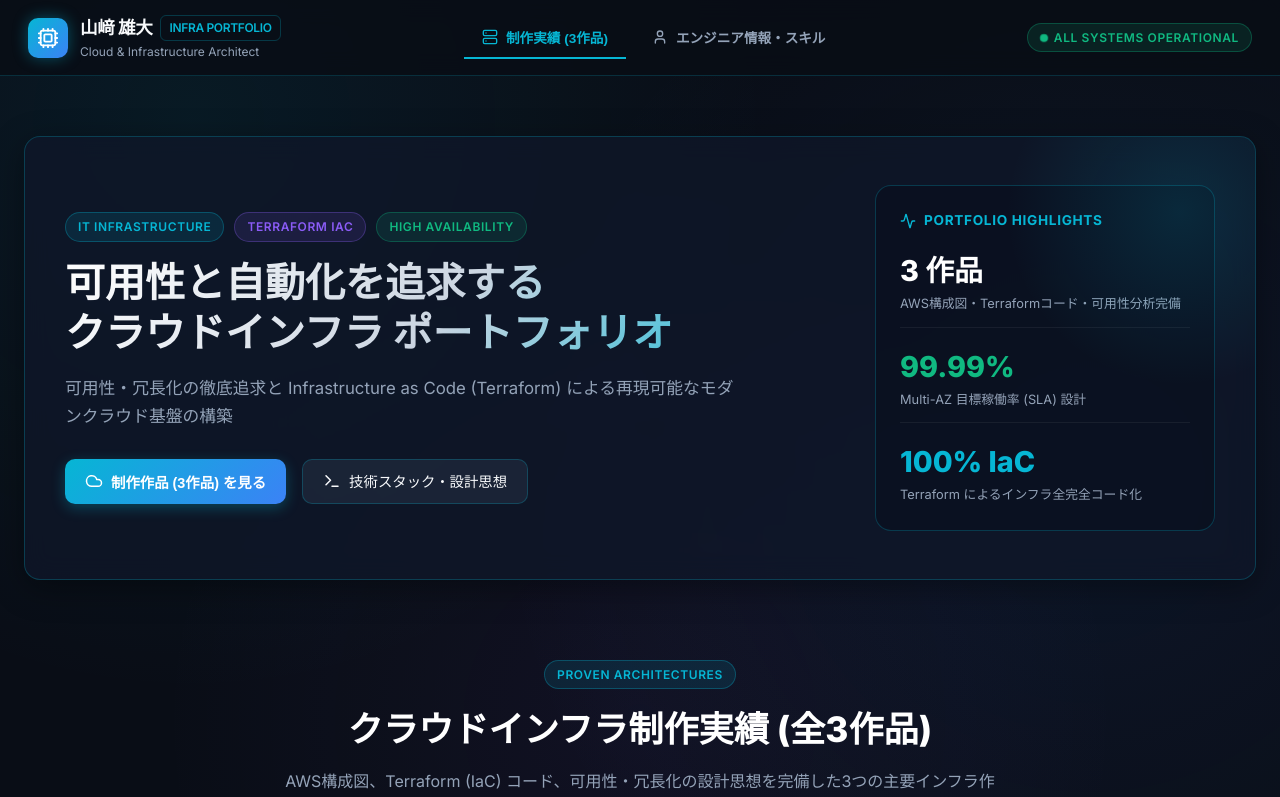
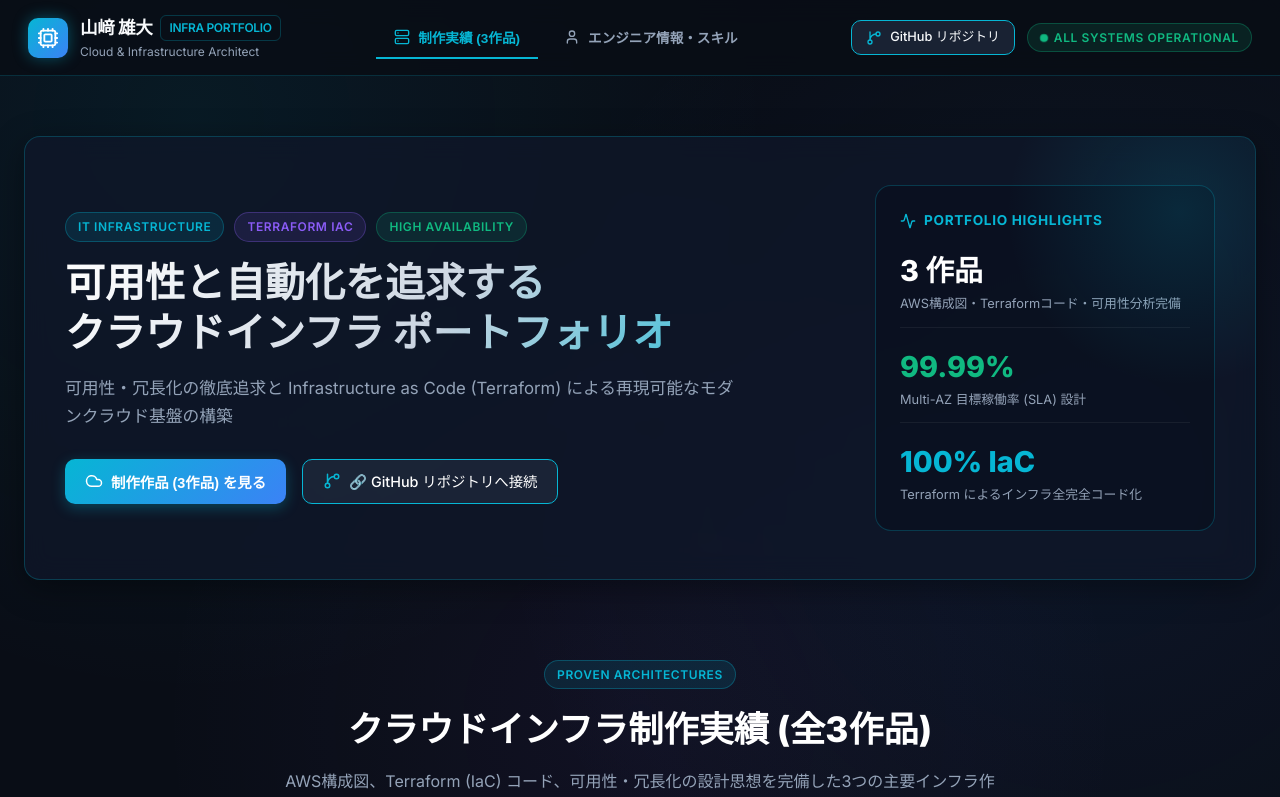
Before and after one commit to siw24010038-ui/infra-portfolio, a React (Vite) app: page / in a window 1280 px wide. Shown: the top 797 px of the page. Built offline with nearby package versions, Linux system fonts and the light colour scheme.

Commit message:
feat: add direct GitHub repository links to header, hero, and code viewer

```diff
--- a/src/components/CodeViewer.jsx
+++ b/src/components/CodeViewer.jsx
@@ -1,5 +1,5 @@
 import React, { useState } from 'react';
-import { Terminal, Copy, Check, FileCode, Play, AlertCircle } from 'lucide-react';
+import { Terminal, Copy, Check, FileCode, Play, AlertCircle, GitBranch } from 'lucide-react';
 
 export default function CodeViewer({ project }) {
   const [selectedFile, setSelectedFile] = useState(project.codeFiles[0]);
@@ -77,8 +77,18 @@ export default function CodeViewer({ project }) {
           })}
         </div>
 
-        {/* Copy & Terraform Validate Simulation buttons */}
+        {/* Copy & GitHub & Terraform Validate Simulation buttons */}
         <div style={{ display: 'flex', gap: '8px', alignItems: 'center' }}>
+          <a
+            href="https://github.com/siw24010038-ui/infra-portfolio"
+            target="_blank"
+            rel="noopener noreferrer"
+            className="btn-secondary"
+            style={{ fontSize: '0.75rem', padding: '4px 10px', textDecoration: 'none', color: '#fff' }}
+          >
+            <GitBranch size={12} color="var(--cyan-primary)" /> GitHubでコードを見る
+          </a>
+
           <button
             className="btn-secondary"
             onClick={handleSimulateValidate}
--- a/src/components/Header.jsx
+++ b/src/components/Header.jsx
@@ -1,5 +1,5 @@
 import React from 'react';
-import { ShieldCheck, Server, Terminal, User, Cpu } from 'lucide-react';
+import { ShieldCheck, Server, Terminal, User, Cpu, GitBranch } from 'lucide-react';
 
 export default function Header({ activeSection, setActiveSection }) {
   return (
@@ -57,8 +57,17 @@ export default function Header({ activeSection, setActiveSection }) {
           </button>
         </nav>
 
-        {/* Live System Status Badge */}
-        <div style={{ display: 'flex', alignItems: 'center', gap: '10px' }}>
+        {/* Live System Status Badge & GitHub Link Button */}
+        <div style={{ display: 'flex', alignItems: 'center', gap: '12px' }}>
+          <a
+            href="https://github.com/siw24010038-ui/infra-portfolio"
+            target="_blank"
+            rel="noopener noreferrer"
+            className="btn-secondary"
+            style={{ fontSize: '0.8rem', padding: '6px 14px', textDecoration: 'none', borderColor: 'var(--cyan-primary)' }}
+          >
+            <GitBranch size={16} color="var(--cyan-primary)" /> GitHub リポジトリ
+          </a>
           <div className="cyber-badge green">
             <span className="pulse-dot"></span>
             ALL SYSTEMS OPERATIONAL
--- a/src/components/HeroSection.jsx
+++ b/src/components/HeroSection.jsx
@@ -1,5 +1,5 @@
 import React from 'react';
-import { ShieldCheck, Cloud, Terminal, CheckCircle2, ArrowDownRight, Activity } from 'lucide-react';
+import { ShieldCheck, Cloud, Terminal, CheckCircle2, ArrowDownRight, Activity, GitBranch } from 'lucide-react';
 import { engineerProfile } from '../data/projectsData';
 
 export default function HeroSection({ scrollToWorks }) {
@@ -50,8 +50,14 @@ export default function HeroSection({ scrollToWorks }) {
               <button className="btn-primary" onClick={scrollToWorks}>
                 <Cloud size={18} /> 制作作品 (3作品) を見る
               </button>
-              <a href="#skills" className="btn-secondary" style={{ textDecoration: 'none' }}>
-                <Terminal size={18} /> 技術スタック・設計思想
+              <a
+                href="https://github.com/siw24010038-ui/infra-portfolio"
+                target="_blank"
+                rel="noopener noreferrer"
+                className="btn-secondary"
+                style={{ textDecoration: 'none', color: '#fff', borderColor: 'var(--cyan-primary)' }}
+              >
+                <GitBranch size={18} color="var(--cyan-primary)" /> 🔗 GitHub リポジトリへ接続
               </a>
             </div>
           </div>
--- a/src/data/projectsData.js
+++ b/src/data/projectsData.js
@@ -618,7 +618,7 @@ export const engineerProfile = {
   bio: "AWS / Linux / Terraform を軸としたクラウドインフラエンジニア。単一障害点(SPOF)のない高可用性アーキテクチャ設計、自動化による運用コスト削減、GitOpsを用いた現代的なコンテナ基盤の構築を得意としています。",
   location: "Japan",
   socials: {
-    github: "https://github.com",
+    github: "https://github.com/siw24010038-ui/infra-portfolio",
     qiita: "https://qiita.com",
     zenn: "https://zenn.dev",
     email: "yudai.yamazaki.infra@example.com"
```
